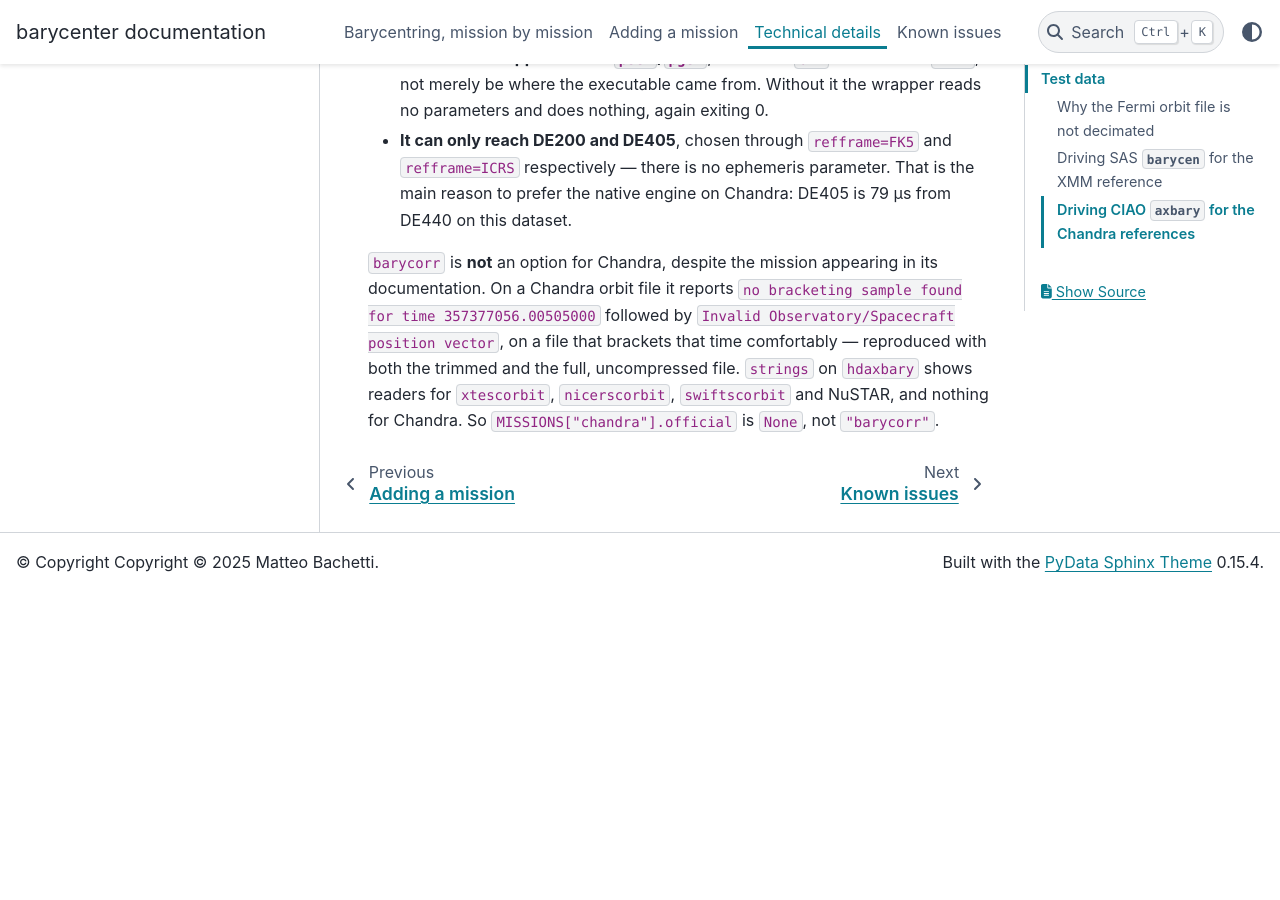
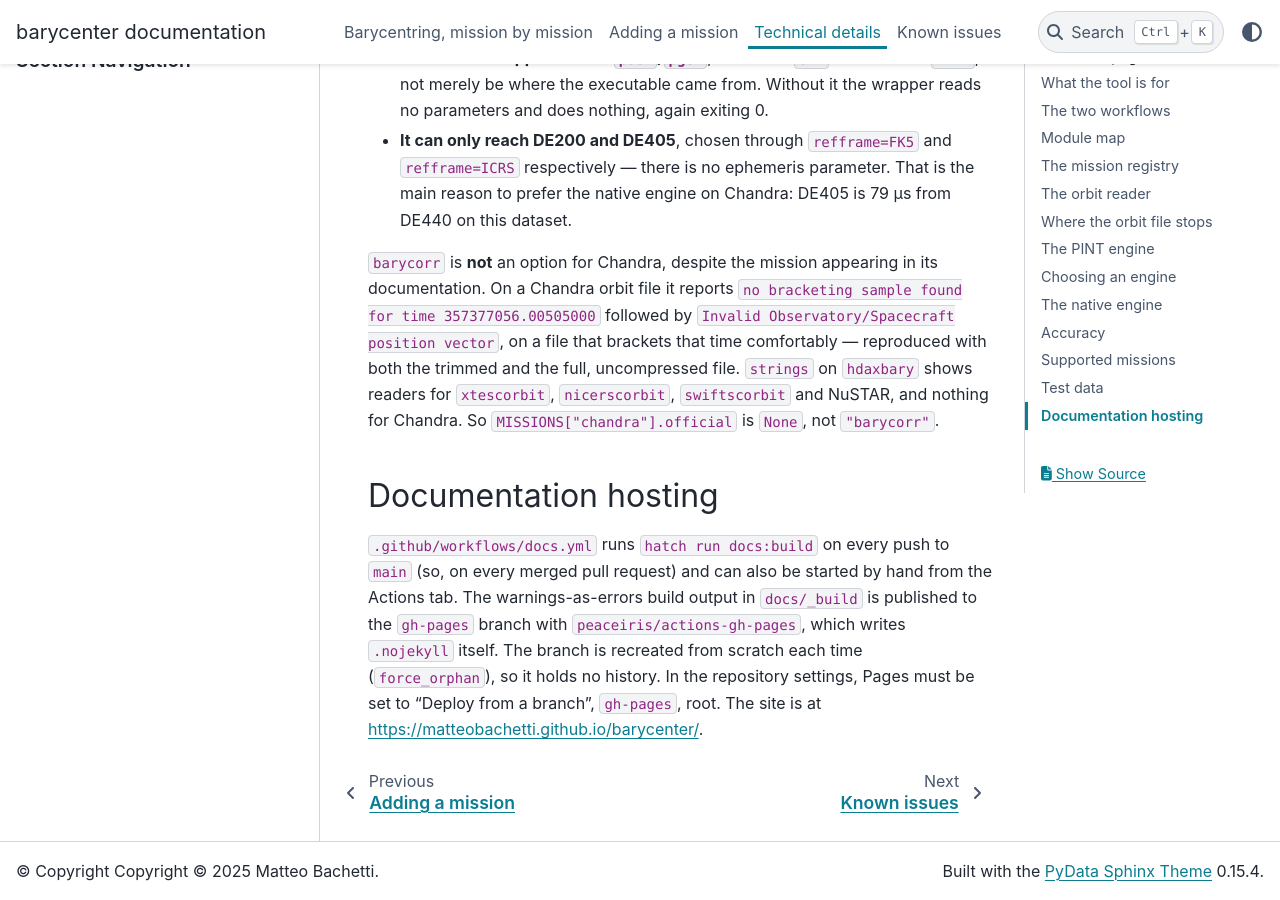
Before and after one commit to matteobachetti/barycenter, a Sphinx documentation site: the page built from docs/technical_details.md, in a window 1280 px wide and 900 px high, scrolled down 37865 px. Built offline with Sphinx 7.4.7 and the PyData theme 0.15.4, drawn with Linux system fonts in a browser that asks for light colours; pages that are not in the unit, such as notebooks, are missing from menus; before the commit the page ends 38456 px from its top, so only the background shows below that.

Commit message:
Build the docs on every push to main and publish them to gh-pages

```diff
--- a/docs/technical_details.md
+++ b/docs/technical_details.md
@@ -1196,3 +1196,7 @@ that brackets that time comfortably — reproduced with both the trimmed and the
 uncompressed file. `strings` on `hdaxbary` shows readers for `xtescorbit`, `nicerscorbit`,
 `swiftscorbit` and NuSTAR, and nothing for Chandra. So `MISSIONS["chandra"].official` is
 `None`, not `"barycorr"`.
+
+## Documentation hosting
+
+`.github/workflows/docs.yml` runs `hatch run docs:build` on every push to `main` (so, on every merged pull request) and can also be started by hand from the Actions tab. The warnings-as-errors build output in `docs/_build` is published to the `gh-pages` branch with `peaceiris/actions-gh-pages`, which writes `.nojekyll` itself. The branch is recreated from scratch each time (`force_orphan`), so it holds no history. In the repository settings, Pages must be set to "Deploy from a branch", `gh-pages`, root. The site is at <https://matteobachetti.github.io/barycenter/>.
--- a/pyproject.toml
+++ b/pyproject.toml
@@ -191,7 +191,7 @@ version-file = "src/barycenter/_version.py"
 Homepage = "https://github.com/matteobachetti/barycenter"
 "Source Code" = "https://github.com/matteobachetti/barycenter"
 "Bug Tracker" = "https://github.com/matteobachetti/barycenter/issues"
-Documentation = "https://barycenter.readthedocs.io"
+Documentation = "https://matteobachetti.github.io/barycenter/"
 Download = "https://pypi.org/project/barycenter/#files"
 
 [tool.coverage.run]
```
Also changed, not shown: docs/changes/2.doc.3.md (added, +1 -0 lines), 1 other file.
